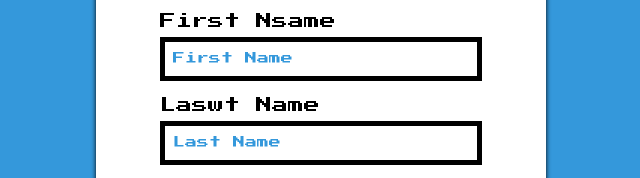
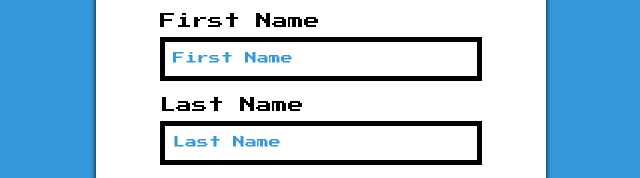
Before and after one commit to Naaaggi/Register-Website, a plain HTML site: page index.html in a window 1280 px wide. Shown: the part 216-394 px from the top of the page, 319-959 px from the left. Drawn offline with Linux system fonts and the light colour scheme.

Commit message:
changed some typos

```diff
--- a/index.html
+++ b/index.html
@@ -18,11 +18,11 @@
                         <input type="text" id="username" placeholder="Username" autocomplete="off">
                 </div>
                 <div class="form-control">
-                        <label for="firstname">First Nsame</label>
+                        <label for="firstname">First Name</label>
                         <input type="text" id="firstname" placeholder="First Name" autocomplete="off">
                 </div>
                 <div class="form-control">
-                        <label for="lastname">Laswt Name</label>
+                        <label for="lastname">Last Name</label>
                         <input type="text" id="lastname" placeholder="Last Name" autocomplete="off">
                 </div>
                 <div class="form-control">
```
